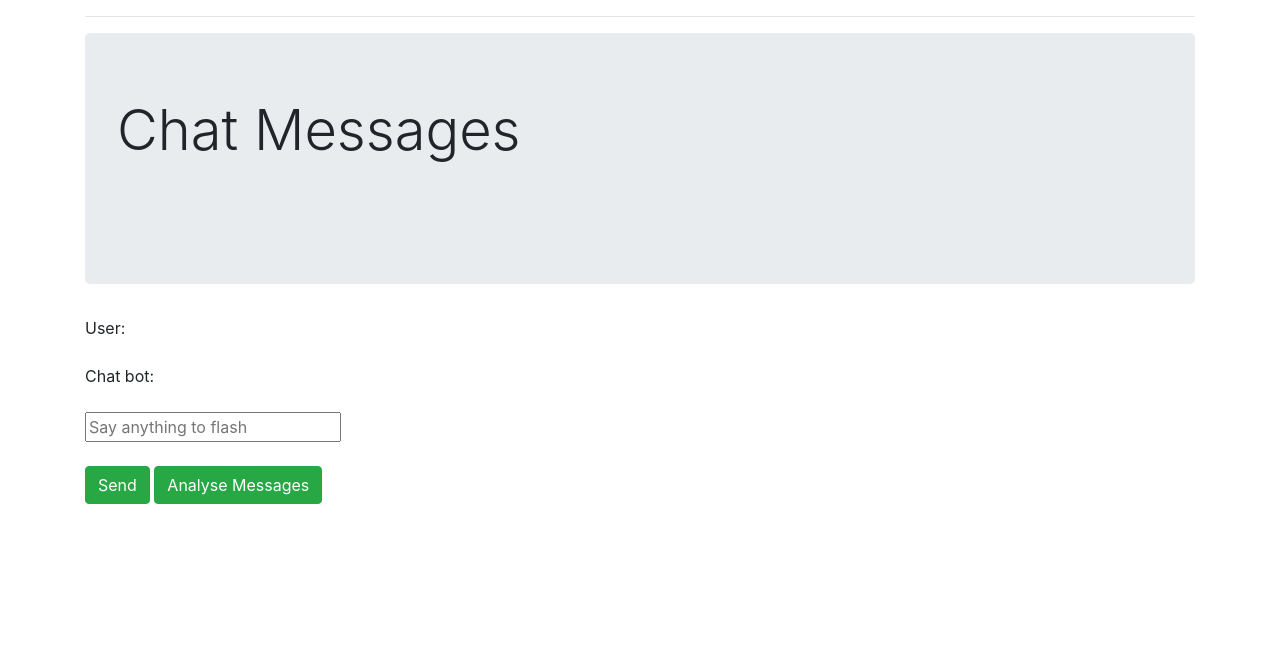
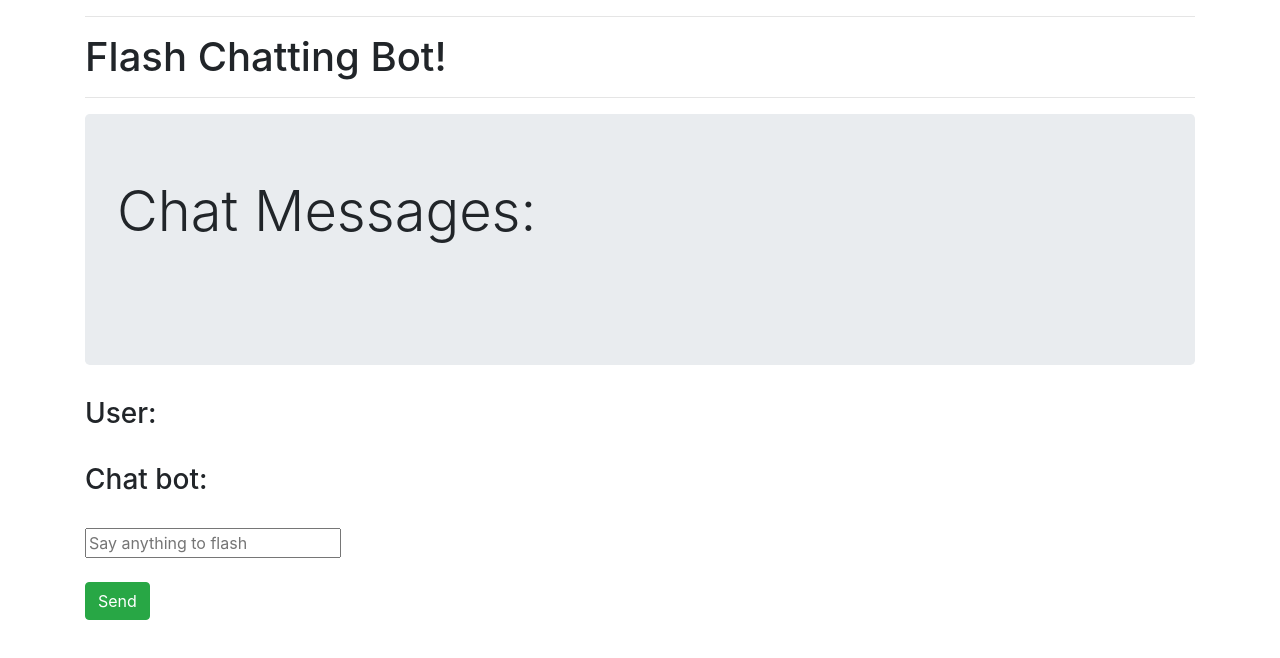
Before and after one commit to heshamelmasry77/flash, a website: page index.html in a window 1280 px wide. Drawn offline with nearby package versions, Linux system fonts and the light colour scheme.

Commit message:
some edits for deploying it to live

```diff
--- a/index.html
+++ b/index.html
@@ -12,26 +12,25 @@
         crossorigin="anonymous"></script>
 
 <div class="container">
-
     <hr/>
     <div class="main">
+        <h1>Flash Chatting Bot! </h1>
+        <hr/>
         <div class="jumbotron">
-            <h1 class="display-4">Chat Messages</h1>
+            <h1 class="display-4">Chat Messages:</h1>
             <br/>
             <div id="messages">
-
             </div>
             <br/>
         </div>
-        <div>User: <span id="user"></span></div>
+        <div><h3>User:</h3> <span id="user"></span></div>
         <br/>
-        <div>Chat bot: <span id="chatbot"></span></div>
+        <div><h3>Chat bot:</h3> <span id="chatbot"></span></div>
         <br/>
         <div><input id="input" type="text" placeholder="Say anything to flash" autocomplete="off"></div>
         <br/>
         <button id="sendMessage" class="btn btn-success">Send</button>
-        <button id="sendData" class="btn btn-success">Analyse Messages</button>
-
+        <!--<button id="sendData" class="btn btn-success">Analyse Messages</button>-->
     </div>
 </div>
 
@@ -112,7 +111,6 @@
     $('#input').val(''); //clear input field
 
   }
-
   function compare(arr, array, string) { //comparing two arrays
     let item;
     for (let x = 0; x < arr.length; x++) {
```
